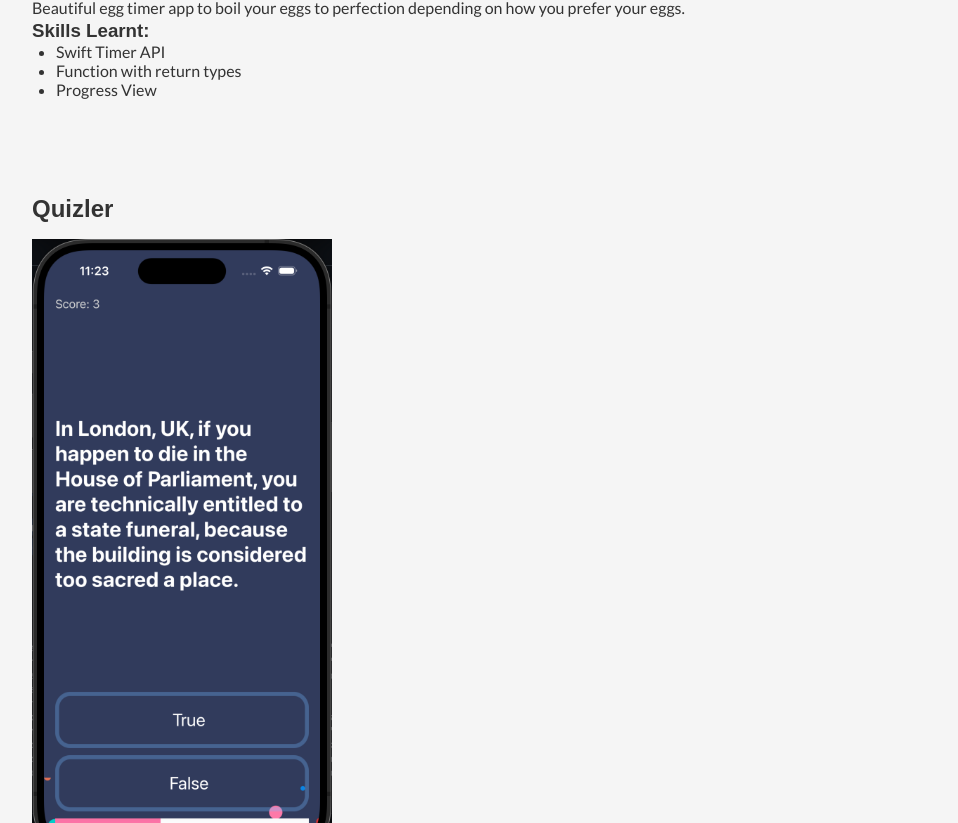
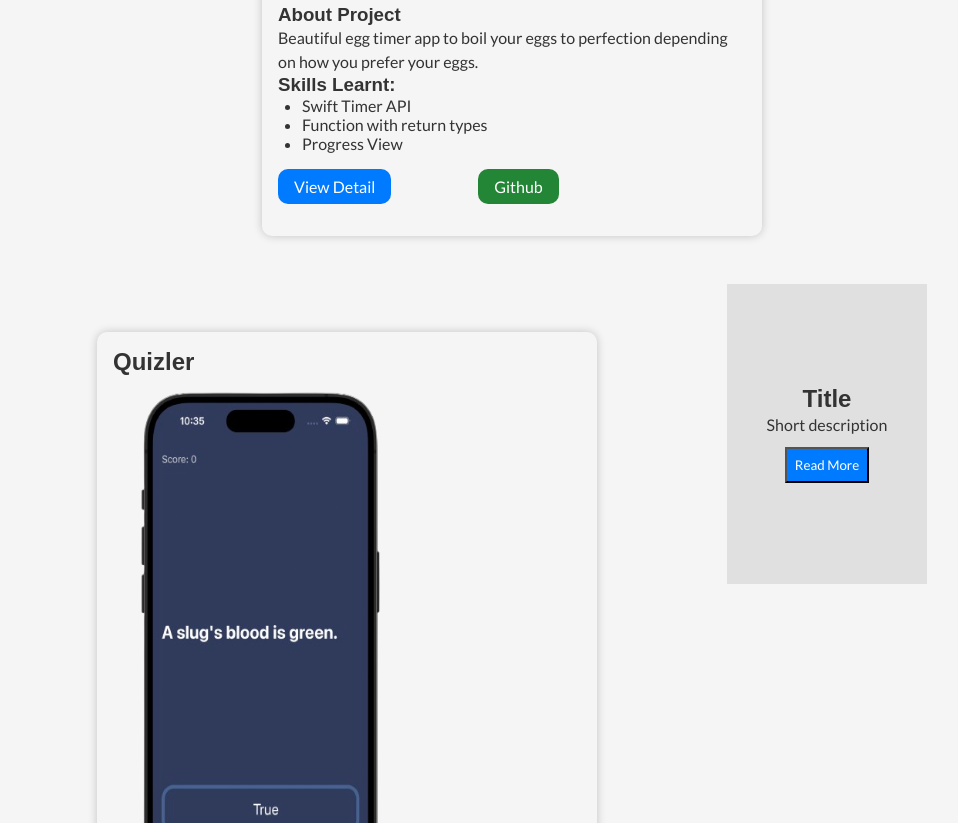
Before and after one commit to nitishpoonia/portfolio, a React (Create React App) app: page / in a window 1280 px wide. Shown: the part 717-1540 px from the top of the page, without its empty margins (128-1086 px from the left). Built offline with nearby package versions, Linux system fonts and the light colour scheme.

Commit message:
Made card for projects and in the process flipping card

```diff
--- /dev/null
+++ b/src/components/Card.js
@@ -0,0 +1,76 @@
+import React, { useState } from "react";
+import styled from "styled-components";
+
+const CardContainer = styled.div`
+  perspective: 1000px;
+`;
+
+const Card = styled.div`
+  width: 200px;
+  height: 300px;
+  transform-style: preserve-3d;
+  transition: transform 0.5s;
+  transform: ${(props) => (props.isFlipped ? "rotateY(180deg)" : "none")};
+`;
+
+const CardFront = styled.div`
+  position: absolute;
+  width: 100%;
+  height: 100%;
+  backface-visibility: hidden;
+  background-color: #e0e0e0;
+  display: flex;
+  flex-direction: column;
+  justify-content: center;
+  align-items: center;
+`;
+
+const CardBack = styled.div`
+  position: absolute;
+  width: 100%;
+  height: 100%;
+  backface-visibility: hidden;
+  background-color: #c0c0c0;
+  transform: rotateY(180deg);
+  display: flex;
+  flex-direction: column;
+  justify-content: center;
+  align-items: center;
+`;
+
+const ReadMoreButton = styled.button`
+  margin-top: 10px;
+  padding: 8px;
+  background-color: #007aff;
+  color: #ffffff;
+  cursor: pointer;
+`;
+
+const CardComponent = () => {
+  const [isFlipped, setIsFlipped] = useState(false);
+
+  const handleReadMoreClick = () => {
+    setIsFlipped(!isFlipped);
+  };
+
+  return (
+    <CardContainer>
+      <Card isFlipped={isFlipped}>
+        <CardFront>
+          <h2>Title</h2>
+          <p>Short description</p>
+          <ReadMoreButton onClick={handleReadMoreClick}>
+            Read More
+          </ReadMoreButton>
+        </CardFront>
+        <CardBack>
+          <h2>More Details</h2>
+          <p>Extended information goes here...</p>
+          <ReadMoreButton onClick={handleReadMoreClick}>Go Back</ReadMoreButton>
+        </CardBack>
+      </Card>
+    </CardContainer>
+  );
+};
+
+export default CardComponent;
--- a/src/components/Project.js
+++ b/src/components/Project.js
@@ -4,11 +4,19 @@ import {
   ProjectTitle,
   ProjectDesc,
   ProjectImg,
+  Button,
 } from "./styles/Project.styled";
+import styled from "styled-components";
+
 
 // Images
 
 function Project(props) {
+  const ButtonContainer = styled.div`
+    display: flex;
+    justify-content: space-between;
+    width: 60%;
+  `;
   return (
     <div>
       <StyledProject>
@@ -24,6 +32,14 @@ function Project(props) {
             ))}
           </ul>
         </ProjectDesc>
+        <ButtonContainer>
+          <Button color={"#007aff"} hoverColor={"#0069d9"}>
+            View Detail
+          </Button>
+          <Button color={"#238636"} hoverColor={"#2C9947"}>
+            Github
+          </Button>
+        </ButtonContainer>
       </StyledProject>
     </div>
   );
--- a/src/components/Projects.js
+++ b/src/components/Projects.js
@@ -1,9 +1,14 @@
 import React from "react";
-import { ProjectContainer, StyledHr, Container } from "./styles/Containers.styled";
+import {
+  ProjectContainer,
+  StyledHr,
+  Container,
+} from "./styles/Containers.styled";
 import Project from "./Project";
 import eggTimer from "./../assets/eggTimer.png";
 import quizler from "./../assets/quizler.png";
 import { eggTimerSkills, quizlerSkills } from "./ProjectSkills";
+import CardComponent from "./Card";
 function Projects() {
   return (
     <Container>
@@ -23,6 +28,7 @@ function Projects() {
           description="A quiz app to test your general knowledge."
           skills={quizlerSkills}
         />
+        <CardComponent />
       </ProjectContainer>
     </Container>
   );
--- a/src/components/styles/Containers.styled.js
+++ b/src/components/styles/Containers.styled.js
@@ -5,6 +5,7 @@ export const Container = styled.div`
 export const ProjectContainer = styled.div`
   display: flex;
   flex-wrap: wrap;
+  justify-content: space-around;
 `;
 export const StyledHr = styled.hr`
   height: 7px;
--- a/src/components/styles/Project.styled.js
+++ b/src/components/styles/Project.styled.js
@@ -1,6 +1,10 @@
 import styled from "styled-components";
 export const StyledProject = styled.div`
   margin: 3rem 0;
+  width: 500px;
+  border-radius: 10px;
+  box-shadow: 0 0 10px rgba(0, 0, 0, 0.2);
+  padding: 1rem;
 `;
 export const ProjectTitle = styled.h2`
   font-size: 1.5rem;
@@ -8,11 +12,27 @@ export const ProjectTitle = styled.h2`
 `;
 
 export const ProjectDesc = styled.div`
-ul{
+  ul {
     padding: 0 1.5rem;
-}
+  }
 `;
 export const ProjectImg = styled.img`
   width: 300px;
+  height: 550px;
   margin-bottom: 1rem;
 `;
+
+export const Button = styled.button`
+  background-color: ${(props) => props.color};
+  color: white;
+  border: none;
+  border-radius: 10px;
+  padding: 0.5rem 1rem;
+  margin: 1rem 0;
+  font-size: 1rem;
+  transition: 0.3s ease-in-out;
+  cursor: pointer;
+  &:hover {
+    background-color: ${(props) => props.hoverColor};
+  }
+`;
```
Also changed, not shown: src/assets/eggTimer.png, src/assets/quizler.png.
